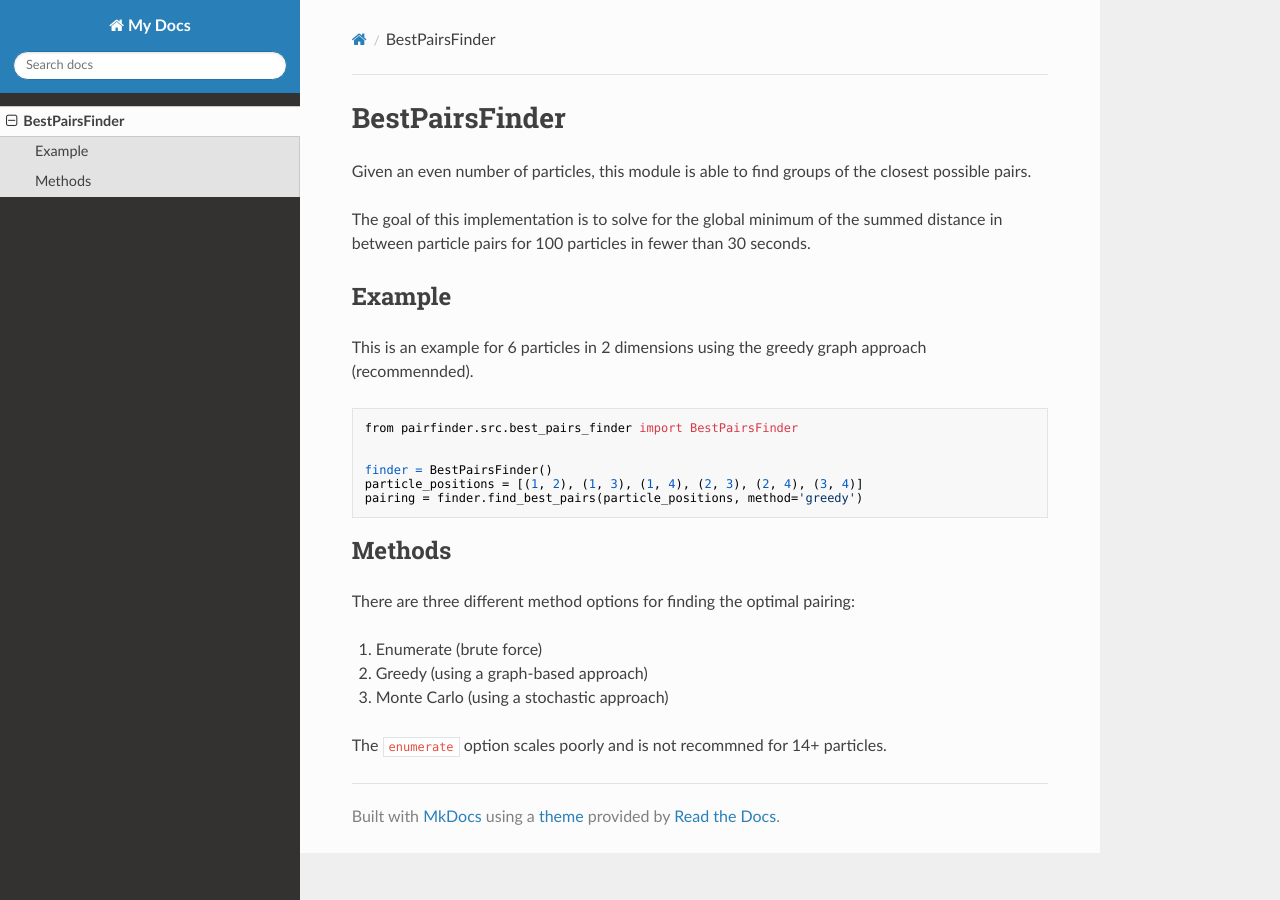
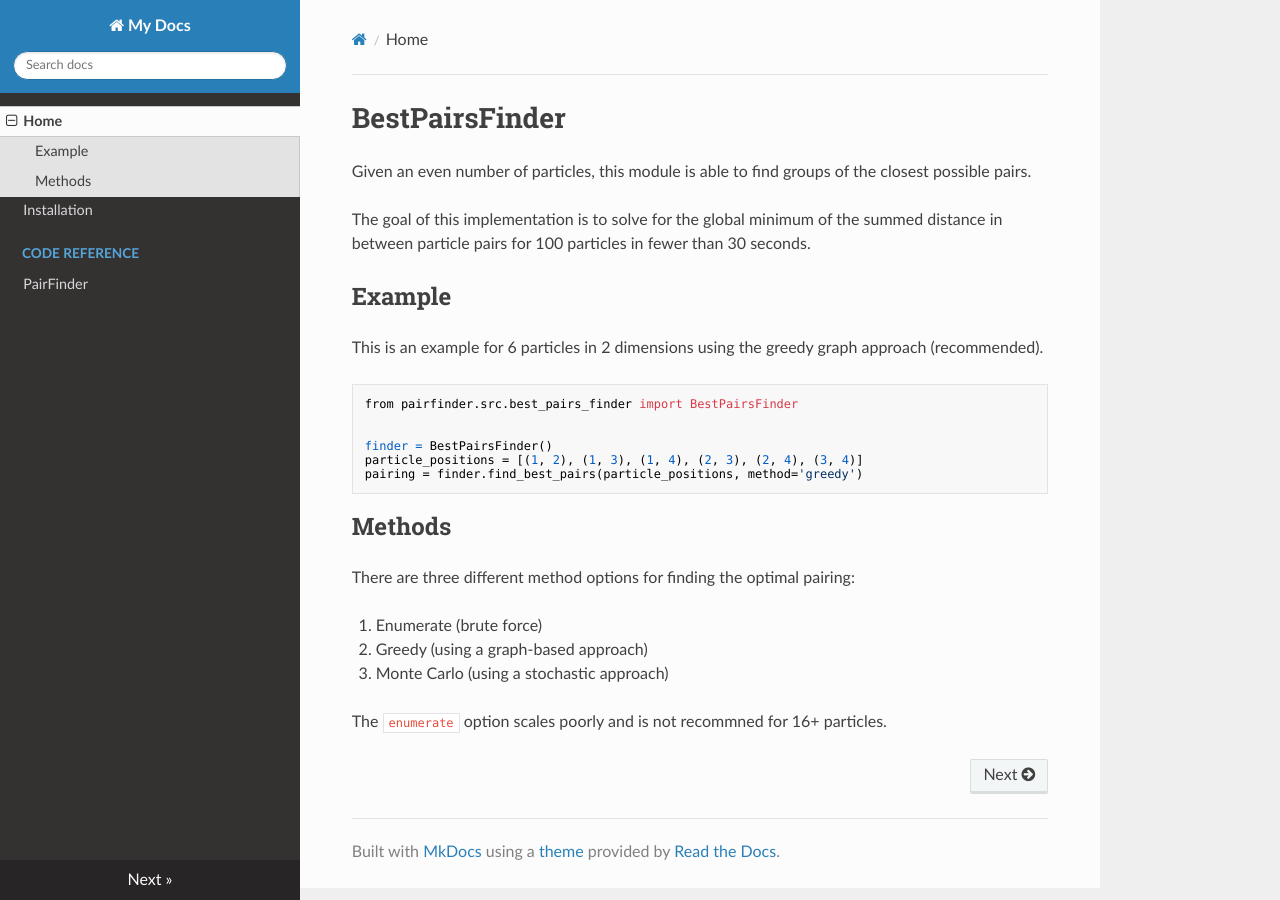
Before and after one commit to dgunruh/PairFinder, an MkDocs documentation site: the page built from pairfinder/src/index.md, in a window 1280 px wide. Built offline with MkDocs 1.6.1, drawn with Linux system fonts in a browser that asks for light colours; nearby versions of some CDN libraries.

Commit message:
Updated documentation

````diff
--- a/mkdocs.yml
+++ b/mkdocs.yml
@@ -1,3 +1,13 @@
 site_name: My Docs
 docs_dir: pairfinder/src
 theme: readthedocs
+
+plugins:
+  - search
+  - mkdocstrings
+
+nav:
+  - Home: index.md
+  - Installation: installation.md
+  - Code Reference:
+    - PairFinder: pairfinder-reference.md
--- a/pairfinder/src/index.md
+++ b/pairfinder/src/index.md
@@ -6,7 +6,7 @@ The goal of this implementation is to solve for the global minimum of the summed
 
 ## Example
 
-This is an example for 6 particles in 2 dimensions using the greedy graph approach (recommennded).
+This is an example for 6 particles in 2 dimensions using the greedy graph approach (recommended).
 
 ```
 from pairfinder.src.best_pairs_finder import BestPairsFinder
@@ -25,4 +25,4 @@ There are three different method options for finding the optimal pairing:
 2. Greedy (using a graph-based approach)
 3. Monte Carlo (using a stochastic approach)
 
-The ```enumerate``` option scales poorly and is not recommned for 14+ particles.
+The ```enumerate``` option scales poorly and is not recommned for 16+ particles.
````
Also changed, not shown: pairfinder/src/installation.md (added, +7 -0 lines), pairfinder/src/pairfinder-reference.md (added, +3 -0 lines), 1 other file.
